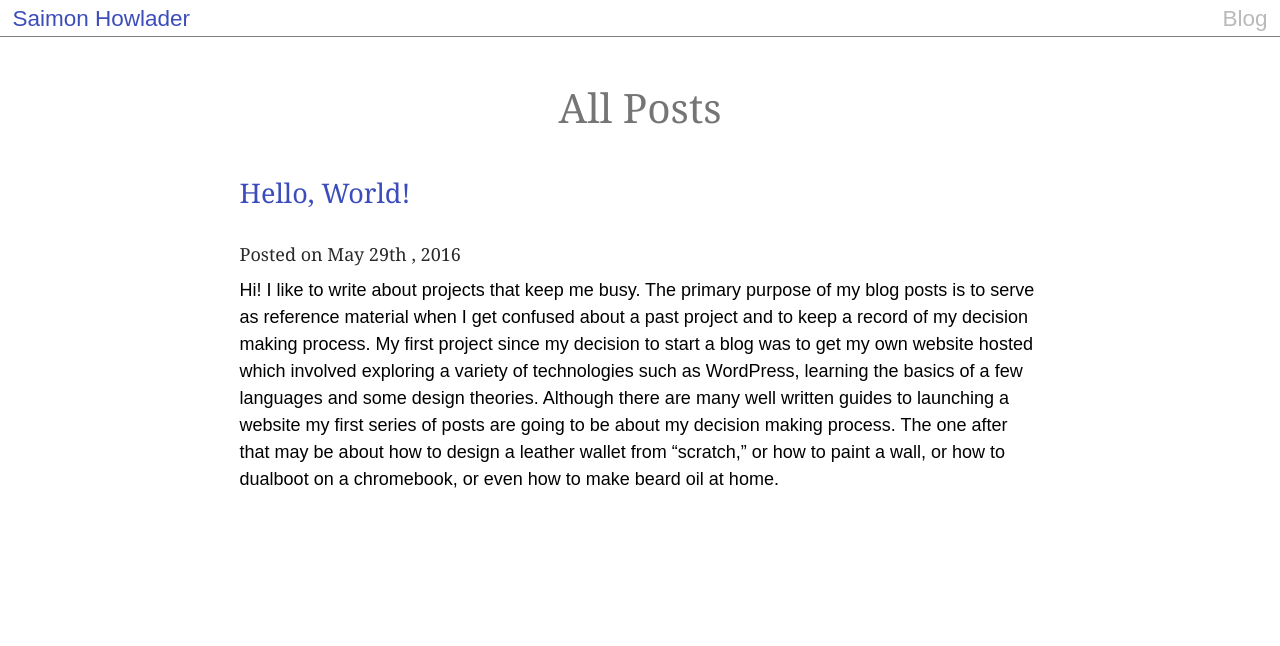
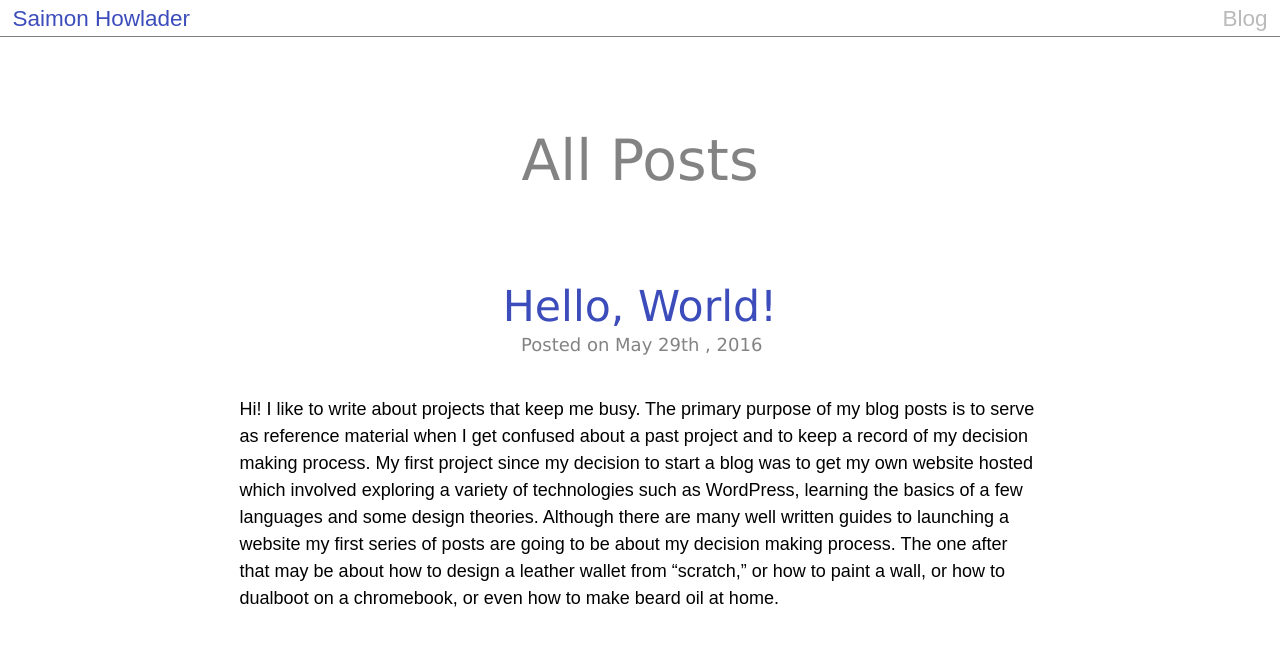
Before and after one commit to saimonhowlader/saimonhowlader.github.io, a Jekyll site: the page built from blog/index.html, in a window 1280 px wide. Shown: the top 646 px of the page. Built offline with Jekyll 4.4.1, drawn with Linux system fonts in a browser that asks for light colours.

Commit message:
Add files via upload

```diff
--- a/css/styles.css
+++ b/css/styles.css
@@ -452,33 +452,27 @@ The two elements in the top navigation bar change colors and opacity when they a
   text-decoration: none; }
 
 .blog-home {
-  color: black;
+  color: #1a1a1a;
   opacity: .54;
-  font-size: 2.25rem;
-  font-family: Georgia, serif;
+  font-family: Verdana, sans-serif;
   font-weight: normal; }
 
 .excerpt-title-permalink a {
-  font-size: 1.5rem;
   color: #172BAE;
   opacity: .84;
-  font-family: Georgia, serif;
-  font-weight: 400;
-  color: #172BAE; }
+  font-family: Verdana, sans-serif;
+  font-weight: normal; }
 
 .excerpt-metadata {
-  color: black;
+  color: #1a1a1a;
+  opacity: .54;
+  font-family: Verdana, sans-serif; }
+
+.the-excerpt p {
+  color: #1a1a1a;
   opacity: .84;
   font-family: Georgia, serif;
-  font-weight: 300;
-  font-size: 1rem; }
-
-.the-excerpt {
-  color: black;
-  opacity: .84;
-  font-size: 1rem;
-  font-weight: 400;
-  font-family: Georgia, serif; }
+  line-height: 1.6; }
 
 /*---SINGLE BLOG POST STYLES---*/
 .post-title {
@@ -739,20 +733,32 @@ Blog Homepage
 */
 .blog-home {
   text-align: center;
-  padding-top: 2.25rem;
-  padding-bottom: 10px;
-  margin: 0; }
+  padding-top: 8vh;
+  padding-bottom: 7vh; }
 
 .excerpts-list {
   margin: 0 auto;
   max-width: 80ch;
   padding: 0; }
 
+.excerpt-title-permalink {
+  text-align: center; }
+
 .excerpt-title-permalink a {
-  text-decoration: none; }
+  text-decoration: none;
+  padding: 0;
+  margin: auto; }
 
 .excerpt-metadata {
-  margin-top: 2ch; }
+  text-align: center;
+  margin-top: -1.5ch;
+  text-indent: .3ch; }
+
+.the-excerpt {
+  text-indent: 4ch;
+  max-width: 55ch;
+  margin: auto;
+  padding-top: 2ch; }
 
 /*
 Single Blog Post
```
Also changed, not shown: 1 other file.
